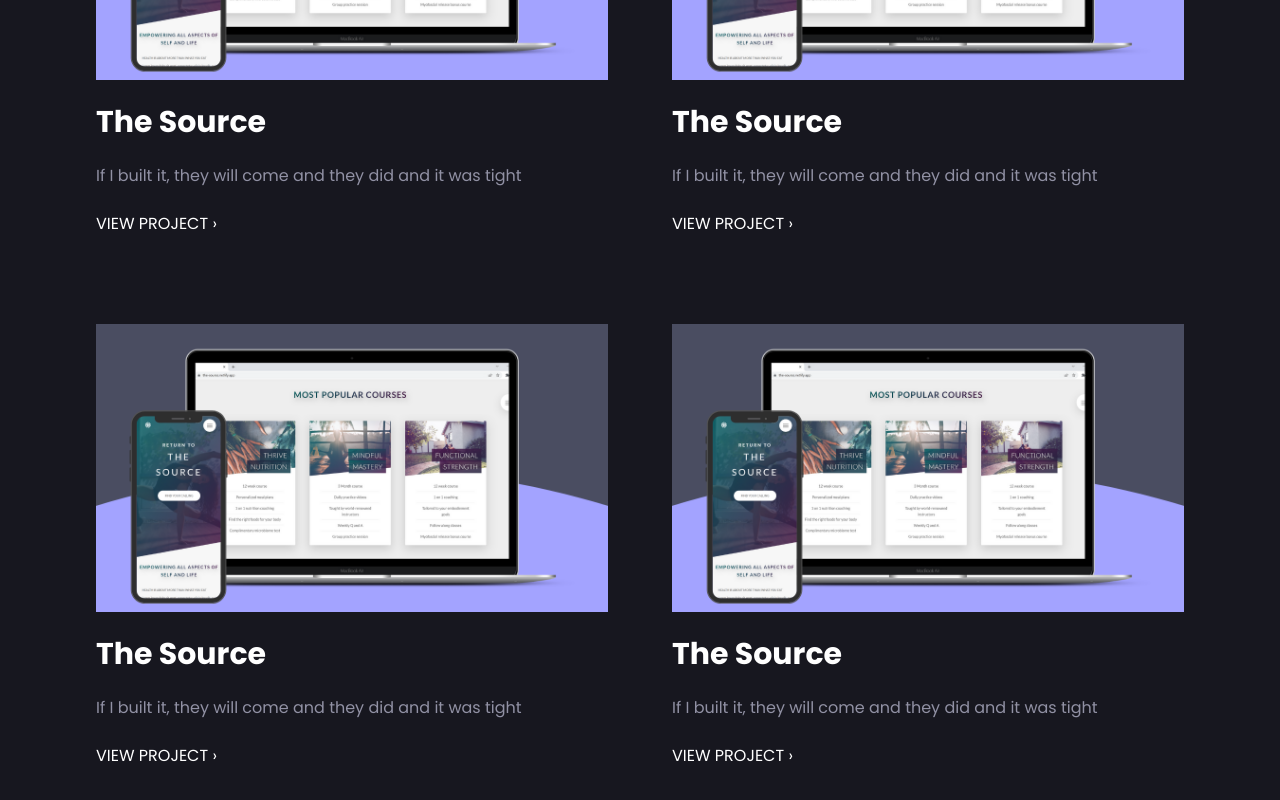
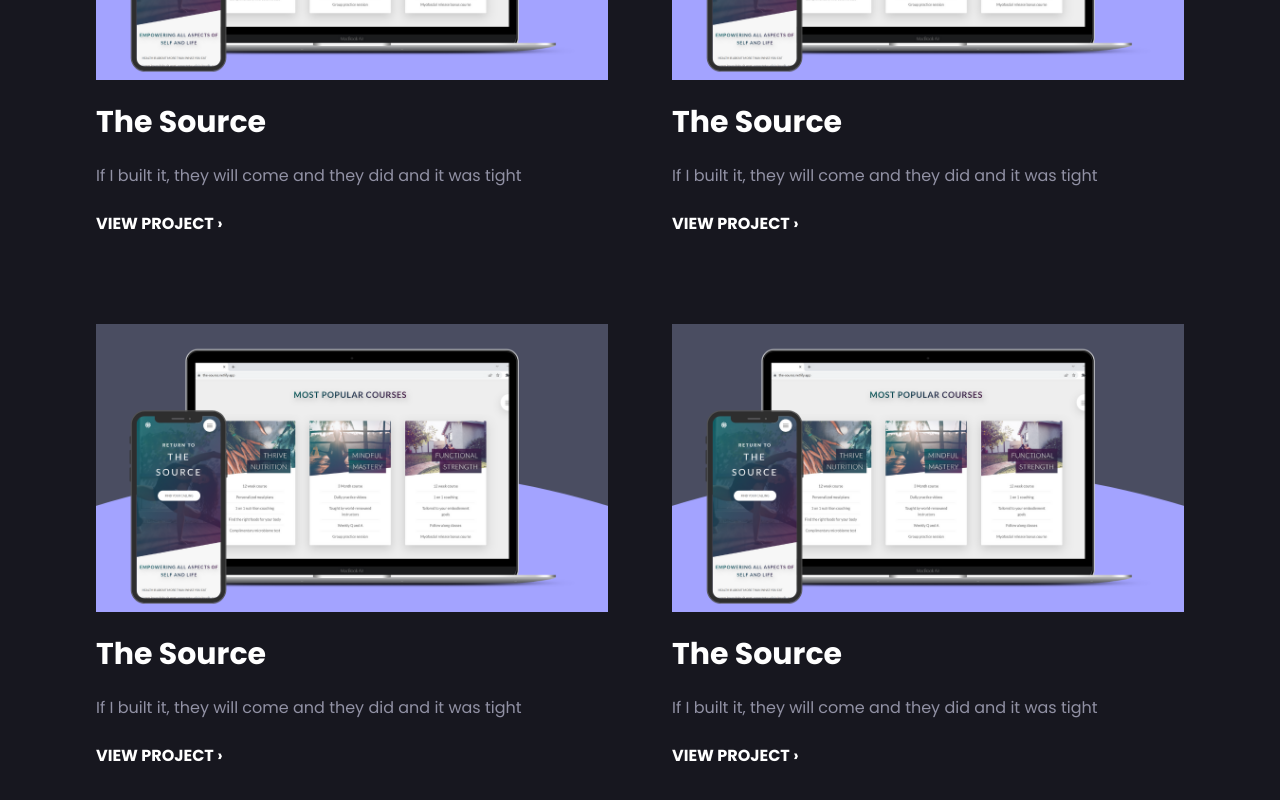
Before and after one commit to TraeCoker/portfolio, a Next.js app: page / in a window 1280 px wide. Shown: the part 2288-3088 px from the top of the page. Built offline with nearby package versions, Linux system fonts and the light colour scheme.

Commit message:
add link hover animation

```diff
--- a/pages/index.tsx
+++ b/pages/index.tsx
@@ -103,42 +103,42 @@ export default function Home() {
           <div className="grid grid-cols-1 md:grid-cols-2 lg:grid-cols-2 gap-16 mt-6">
             <div className="mt-6 ">
               <Link href="/projects/the-source">
-                <img src="/mock-source-3.png" className="w-full bg-nav h-36 lg:h-72 object-cover cursor-pointer"/>
+                <img src="/mock-source-3.png" className="peer w-full bg-nav h-36 lg:h-72 object-cover cursor-pointer"/>
               </Link>
             <h2 className="tertiary-title  mt-6">The Source</h2>
             <p className="mt-6 section-paragraph">If I built it, they will come and they did and it was tight</p>
             <Link href="/projects/the-source" >
-              <p className="mt-6 cursor-pointer">VIEW PROJECT <span>›</span></p>
+              <a className="mt-6 cursor-pointer peer-hover:text-selected-text hover:text-selected-text font-bold">VIEW PROJECT <span>›</span></a>
             </Link>
             </div>
             <div className="mt-6 ">
               <Link href="/projects/the-source">
-                <img src="/mock-source-3.png" className="w-full bg-nav h-36 lg:h-72 object-cover cursor-pointer"/>
+                <img src="/mock-source-3.png" className="peer w-full bg-nav h-36 lg:h-72 object-cover cursor-pointer"/>
               </Link>
             <h2 className="tertiary-title  mt-6">The Source</h2>
             <p className="mt-6 section-paragraph">If I built it, they will come and they did and it was tight</p>
             <Link href="/projects/the-source" >
-              <p className="mt-6 cursor-pointer">VIEW PROJECT <span>›</span></p>
+              <a className="mt-6 cursor-pointer peer-hover:text-selected-text hover:text-selected-text font-bold">VIEW PROJECT <span>›</span></a>
             </Link>
             </div>
             <div className="mt-6 ">
               <Link href="/projects/the-source">
-                <img src="/mock-source-3.png" className="w-full bg-nav h-36 lg:h-72 object-cover cursor-pointer"/>
+                <img src="/mock-source-3.png" className="peer w-full bg-nav h-36 lg:h-72 object-cover cursor-pointer"/>
               </Link>
             <h2 className="tertiary-title  mt-6">The Source</h2>
             <p className="mt-6 section-paragraph">If I built it, they will come and they did and it was tight</p>
             <Link href="/projects/the-source" >
-              <p className="mt-6 cursor-pointer">VIEW PROJECT <span>›</span></p>
+              <a className="mt-6 cursor-pointer peer-hover:text-selected-text hover:text-selected-text font-bold">VIEW PROJECT <span>›</span></a>
             </Link>
             </div>
             <div className="mt-6 ">
               <Link href="/projects/the-source">
-                <img src="/mock-source-3.png" className="w-full bg-nav h-36 lg:h-72 object-cover cursor-pointer"/>
+                <img src="/mock-source-3.png" className="peer w-full bg-nav h-36 lg:h-72 object-cover cursor-pointer"/>
               </Link>
             <h2 className="tertiary-title  mt-6">The Source</h2>
             <p className="mt-6 section-paragraph">If I built it, they will come and they did and it was tight</p>
             <Link href="/projects/the-source" >
-              <p className="mt-6 cursor-pointer">VIEW PROJECT <span>›</span></p>
+              <a className="mt-6 cursor-pointer peer-hover:text-selected-text hover:text-selected-text font-bold">VIEW PROJECT <span>›</span></a>
             </Link>
             </div>
           </div>
```
